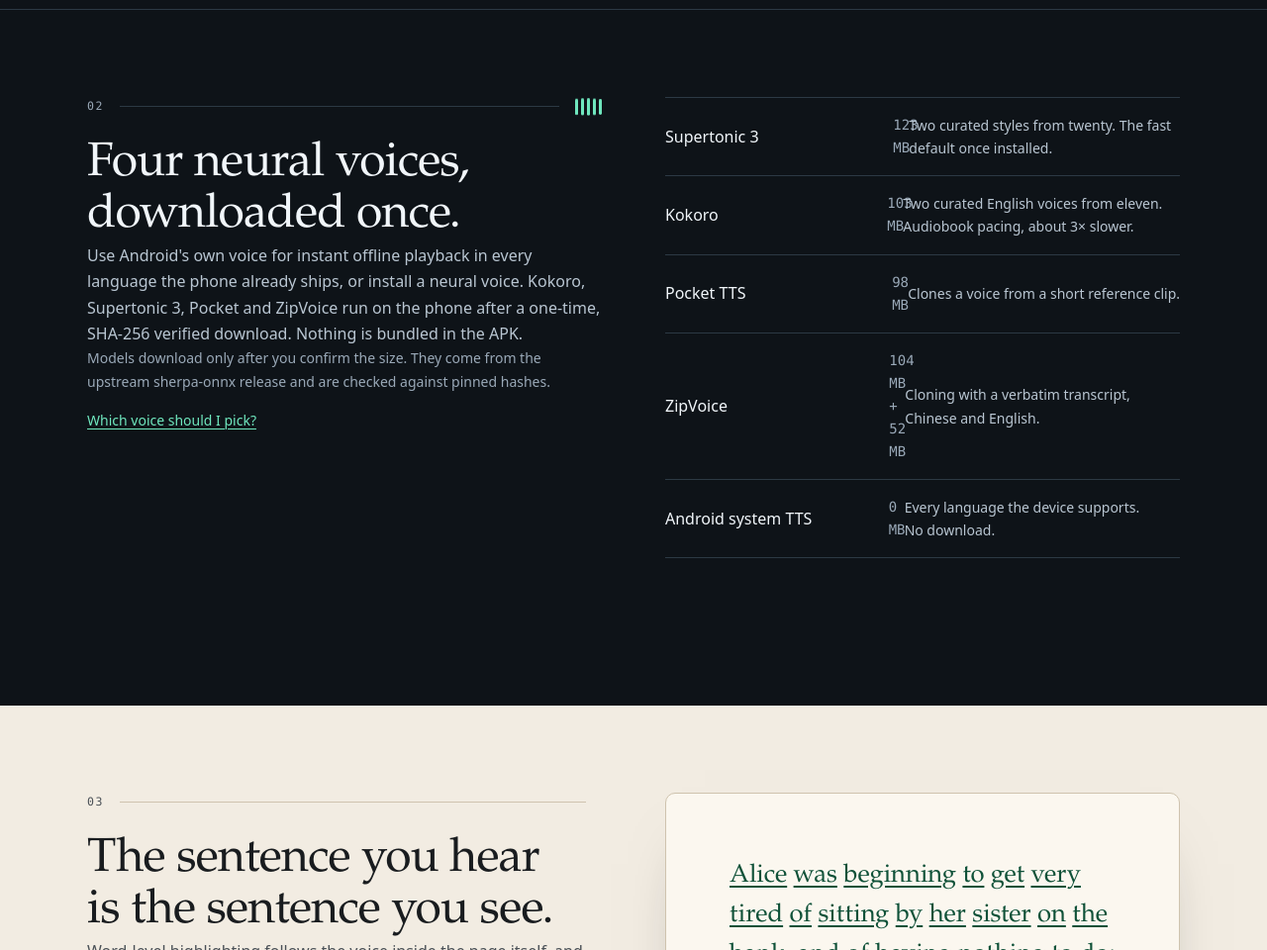
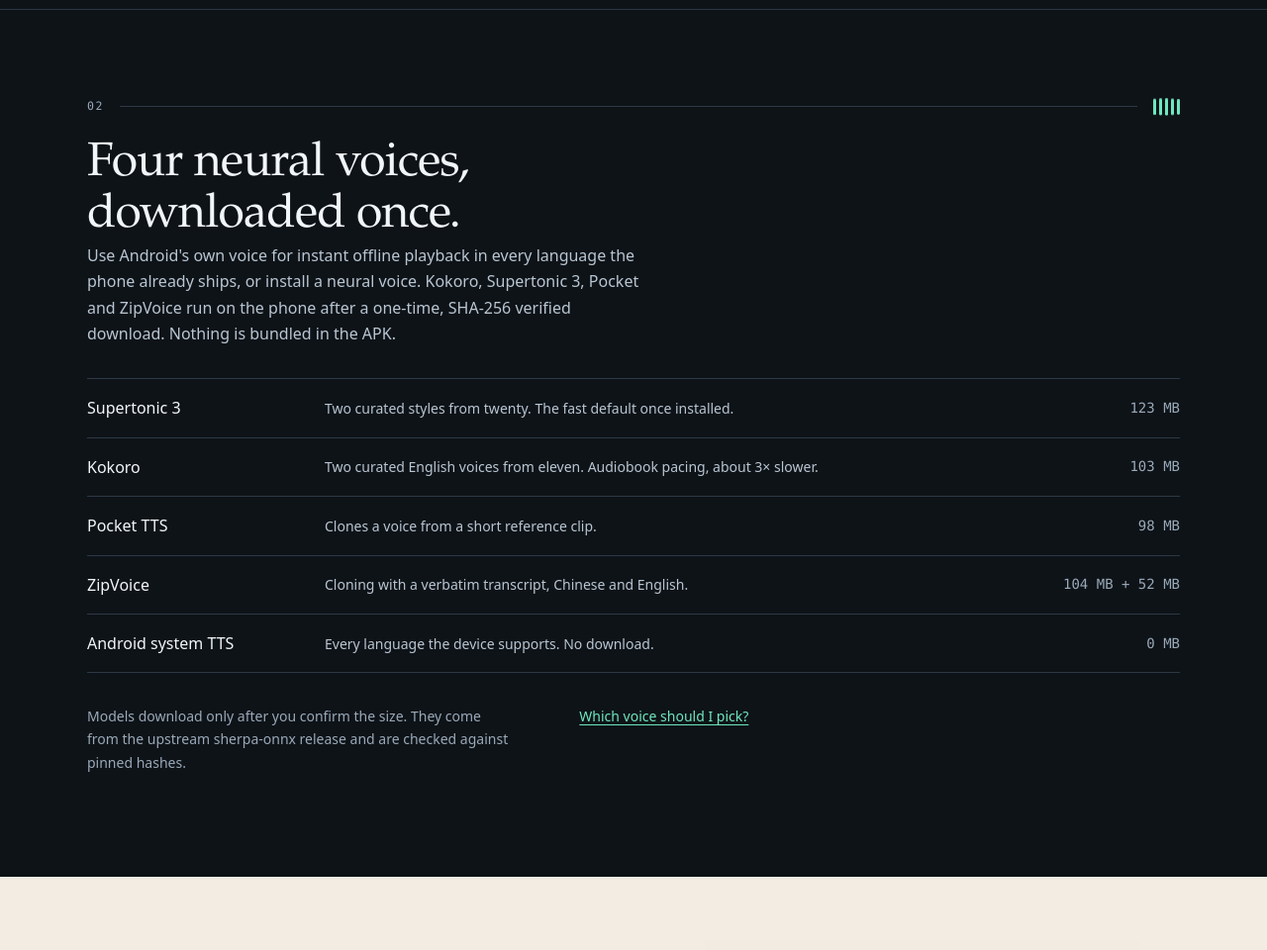
Before and after one commit to vipulgote1999/NovelSpeak, a plain HTML site: page site/index.html in a window 1280 px wide. Shown: the part 1840-2800 px from the top of the page at 99% size. Drawn offline with Linux system fonts and the light colour scheme.

Commit message:
refine(site): full-width voice ledger and film, top-aligned hero, stricter CSP

```diff
--- a/site/assets/site.css
+++ b/site/assets/site.css
@@ -474,18 +474,22 @@ a.plate:hover img { transform: scale(1.02); }
 .models { border-top: 1px solid var(--rule); }
 .model {
   display: grid;
-  grid-template-columns: 1fr auto;
+  grid-template-columns: minmax(0, 1fr) auto;
+  grid-template-areas: "name size" "meta meta";
   gap: var(--s1) var(--s4);
   padding-block: var(--s4);
   border-bottom: 1px solid var(--rule);
   align-items: baseline;
 }
-.model__name { font-weight: 500; color: var(--text); }
-.model__size { font-family: var(--mono); font-size: var(--t-small); color: var(--text-3); font-variant-numeric: tabular-nums; }
-.model__meta { grid-column: 1 / -1; font-size: var(--t-small); color: var(--text-2); margin: 0; }
+.model__name { grid-area: name; font-weight: 500; color: var(--text); }
+.model__size { grid-area: size; font-family: var(--mono); font-size: var(--t-small); color: var(--text-3); font-variant-numeric: tabular-nums; }
+.model__meta { grid-area: meta; font-size: var(--t-small); color: var(--text-2); margin: 0; }
 @media (min-width: 760px) {
-  .model { grid-template-columns: minmax(0, 15rem) minmax(0, 1fr) auto; align-items: center; }
-  .model__meta { grid-column: auto; }
+  .model {
+    grid-template-columns: minmax(0, 14rem) minmax(0, 1fr) auto;
+    grid-template-areas: "name meta size";
+    align-items: center;
+  }
 }
 
 .wave { display: inline-flex; align-items: center; gap: 3px; height: 18px; }
@@ -788,3 +792,6 @@ a.plate:hover img { transform: scale(1.02); }
 
 .steps { list-style: decimal; padding-inline-start: var(--s5); color: var(--text-2); display: grid; gap: var(--s2); }
 .releases { max-width: 68ch; }
+
+.models--wide { margin-top: var(--s6); }
+.split--after { margin-top: var(--s6); }
--- a/site/index.html
+++ b/site/index.html
@@ -61,7 +61,7 @@
         <div class="hero__text">
           <p class="eyebrow">Android 7.0+ · arm64 · Apache-2.0</p>
           <h1 id="hero-h">Read web novels out loud.</h1>
-          <p class="lede">It opens the chapter you are on, extracts the text, and speaks it with
+          <p class="lede">NovelSpeak opens the chapter you are on, extracts the text, and speaks it with
             voices that run on your phone. Screen off. No account, no ads, no telemetry.</p>
           <div class="actions">
             <a class="btn btn--primary" data-apk href="https://github.com/vipulgote1999/NovelSpeak/releases/download/v1.3.0/NovelSpeak-1.3.0-arm64-v8a.apk">Download the APK</a>
@@ -116,8 +116,6 @@
   <!-- 02 -->
   <section class="section section--hairline" id="listen" aria-labelledby="listen-h">
     <div class="wrap">
-      <div class="split">
-        <div>
       <header class="chapter">
         <span class="chapter__num" aria-hidden="true">02</span>
         <span class="chapter__rule" aria-hidden="true"></span>
@@ -126,43 +124,40 @@
       <h2 id="listen-h">Four neural voices, downloaded once.</h2>
       <div class="section__body">
         <p>Use Android's own voice for instant offline playback in every language the phone
-              already ships, or install a neural voice. Kokoro, Supertonic 3, Pocket and ZipVoice
-              run on the phone after a one-time, SHA-256 verified download. Nothing is bundled in
-              the APK.</p>
+          already ships, or install a neural voice. Kokoro, Supertonic 3, Pocket and ZipVoice run
+          on the phone after a one-time, SHA-256 verified download. Nothing is bundled in the APK.</p>
       </div>
-          <p class="note">Models download only after you confirm the size. They come from the
-            upstream sherpa-onnx release and are checked against pinned hashes.</p>
-          <p class="note"><a class="text-link" href="./voices/">Which voice should I pick?</a></p>
-        </div>
-        <div>
-          <ul class="models">
+      <ul class="models models--wide">
         <li class="model">
           <span class="model__name">Supertonic 3</span>
+          <span class="model__meta">Two curated styles from twenty. The fast default once installed.</span>
           <span class="model__size">123 MB</span>
-              <p class="model__meta">Two curated styles from twenty. The fast default once installed.</p>
         </li>
         <li class="model">
           <span class="model__name">Kokoro</span>
+          <span class="model__meta">Two curated English voices from eleven. Audiobook pacing, about 3× slower.</span>
           <span class="model__size">103 MB</span>
-              <p class="model__meta">Two curated English voices from eleven. Audiobook pacing, about 3× slower.</p>
         </li>
         <li class="model">
           <span class="model__name">Pocket TTS</span>
+          <span class="model__meta">Clones a voice from a short reference clip.</span>
           <span class="model__size">98 MB</span>
-              <p class="model__meta">Clones a voice from a short reference clip.</p>
         </li>
         <li class="model">
           <span class="model__name">ZipVoice</span>
+          <span class="model__meta">Cloning with a verbatim transcript, Chinese and English.</span>
           <span class="model__size">104 MB + 52 MB</span>
-              <p class="model__meta">Cloning with a verbatim transcript, Chinese and English.</p>
         </li>
         <li class="model">
           <span class="model__name">Android system TTS</span>
+          <span class="model__meta">Every language the device supports. No download.</span>
           <span class="model__size">0 MB</span>
-              <p class="model__meta">Every language the device supports. No download.</p>
         </li>
       </ul>
-        </div>
+      <div class="split split--wide-right split--after">
+        <p class="note">Models download only after you confirm the size. They come from the upstream
+          sherpa-onnx release and are checked against pinned hashes.</p>
+        <p class="note"><a class="text-link" href="./voices/">Which voice should I pick?</a></p>
       </div>
     </div>
   </section>
@@ -202,27 +197,17 @@
   <!-- 04 -->
   <section class="section" id="away" aria-labelledby="away-h">
     <div class="wrap">
-      <div class="split split--wide-left">
-        <div>
       <header class="chapter">
         <span class="chapter__num" aria-hidden="true">04</span>
         <span class="chapter__rule" aria-hidden="true"></span>
       </header>
       <h2 id="away-h">Pocket the phone. It keeps reading.</h2>
       <div class="section__body">
-            <p>A foreground service, a wake lock and a media session keep the chapter going with
-              the screen off. Wired and Bluetooth buttons move by sentence, play and pause. The
-              sleep timer counts minutes or stops at the end of a chapter.</p>
+        <p>A foreground service, a wake lock and a media session keep the chapter going with the
+          screen off. Wired and Bluetooth buttons move by sentence, play and pause. The sleep timer
+          counts minutes or stops at the end of a chapter.</p>
       </div>
-          <dl class="specs">
-            <div><dt>Screen off</dt><dd>Yes. Foreground service and wake lock</dd></div>
-            <div><dt>Headset buttons</dt><dd>Play, pause, next, previous</dd></div>
-            <div><dt>Sleep timer</dt><dd>Minutes, or end of chapter</dd></div>
-            <div><dt>Auto mode</dt><dd>Continues chapter to chapter. Off by default</dd></div>
-          </dl>
-        </div>
-        <div>
-          <p class="mono film__meta">Real recording · 23 s · sound on</p>
+      <p class="mono film__meta after">Real recording · 23 s · sound on</p>
       <figure class="film" data-film>
         <video preload="none" controls playsinline width="1600" height="900"
                poster="assets/img/film-poster.jpg">
@@ -231,17 +216,16 @@
         </video>
         <button class="film__play" type="button">Play the film</button>
       </figure>
-        </div>
-      </div>
-
-      <div class="figures figures--pair figures--spaced">
-        <figure class="plate">
+      <div class="split split--wide-left split--after">
+        <dl class="specs">
+          <div><dt>Screen off</dt><dd>Yes. Foreground service and wake lock</dd></div>
+          <div><dt>Headset buttons</dt><dd>Play, pause, next, previous</dd></div>
+          <div><dt>Sleep timer</dt><dd>Minutes, or end of chapter</dd></div>
+          <div><dt>Auto mode</dt><dd>Continues chapter to chapter. Off by default</dd></div>
+        </dl>
+        <figure class="plate plate--sm">
           <img src="assets/img/library-540.png" width="540" height="960" loading="lazy" decoding="async"
                alt="The library: search, All / Chapters / Imported / Finished filters, and a list of books with cover initials.">
-        </figure>
-        <figure class="plate">
-          <img src="assets/img/tablet-reader-600.png" width="600" height="960" loading="lazy" decoding="async"
-               alt="The reader on a tablet: two panes, the chapter on the left and the player controls on the right.">
         </figure>
       </div>
       <div class="section__body after">
```
Also changed, not shown: 1 other file. Lines whose indentation alone changed are shown as unchanged.
